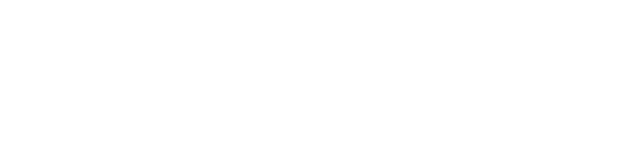
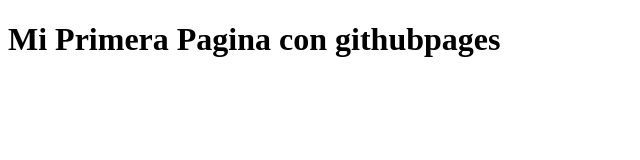
Before and after one commit to LuizMoon/git_curso, a plain HTML site: page index.html in a window 1280 px wide. Shown: the whole page, without its empty margins (0-640 px from the left). Drawn offline with Linux system fonts and the light colour scheme.

Commit message:
Agregue h1 al index

```diff
--- a/index.html
+++ b/index.html
@@ -5,6 +5,6 @@
     <title>Mi Primera Pagina</title>
   </head>
   <body>
-
+<h1>Mi Primera Pagina con githubpages</h1>
   </body>
 </html>
```
